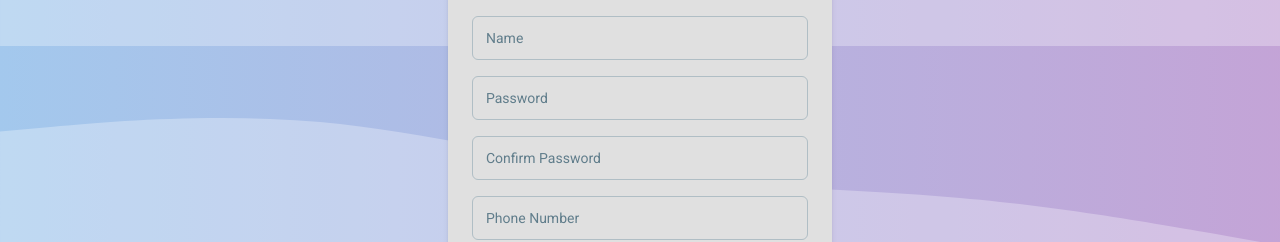
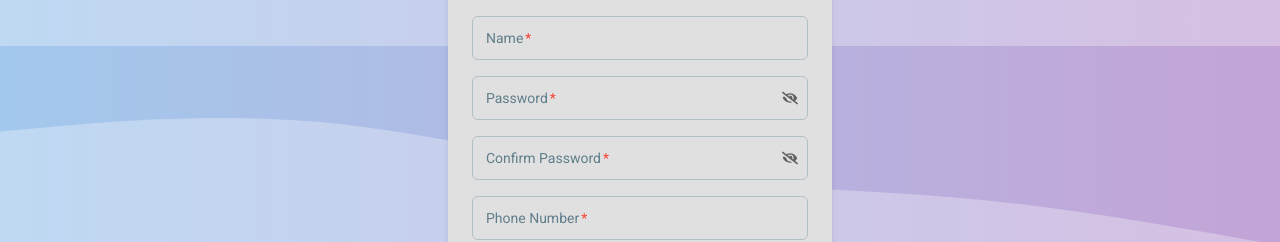
Before and after one commit to Sush25N/E_Com_App, a React (Create React App) app in the folder client/: page / in a window 1280 px wide. Both pictures are taken after a click on the button "SIGN UP". Shown: the part 238-480 px from the top of the page. Built offline with nearby package versions, Linux system fonts and the light colour scheme; a web font is replaced by a local one.

Commit message:
added browser validation to the app signup and sign in

```diff
--- a/client/package.json
+++ b/client/package.json
@@ -46,8 +46,6 @@
   "devDependencies": {
     "autoprefixer": "^10.4.16",
     "postcss": "^8.4.32",
-    "postcss-nesting": "^12.0.2",
-    "tailwindcss/nesting": "postcss-nesting",
     "tailwindcss": "^3.3.5"
   }
 }
--- a/client/src/components/login/Login.jsx
+++ b/client/src/components/login/Login.jsx
@@ -387,6 +387,7 @@ import {
 import "./login.css";
 import { useDispatch } from "react-redux";
 import { login, signup } from "../../features/slices/authSlice";
+import { FaEye, FaEyeSlash } from "react-icons/fa";
 
 const Login = () => {
   const initialState = {
@@ -395,6 +396,17 @@ const Login = () => {
     confirmPassword: "",
     phoneNumber: "",
     image: "",
+  };
+
+  const [isShow, setIsShow] = useState(false);
+  const [isShowConfirm, setIsShowConfirm] = useState(false);
+
+  const togglePass = () => {
+    setIsShow(!isShow);
+  };
+
+  const toggleConfirmPass = () => {
+    setIsShowConfirm(!isShowConfirm);
   };
 
   const [values, setValues] = useState(initialState);
@@ -517,6 +529,7 @@ const Login = () => {
         </CardHeader>
         <CardBody className="flex flex-col gap-4 p-6 relative z-20">
           <Input
+            required
             label="Name"
             size="lg"
             type="text"
@@ -524,14 +537,41 @@ const Login = () => {
             value={values.name}
             onChange={onChange}
           />
-          <Input
+          {/* <Input
             label="Password"
             size="lg"
-            type="password"
+            type={isShow ? "text" : "password"}
             name="password"
             value={values.password}
             onChange={onChange}
           />
+          <div onClick={togglePass}>{isShow ? <FaEye /> : <FaEyeSlash />}</div> */}
+          <div style={{ display: "flex", alignItems: "center" }}>
+            <div style={{ position: "relative", width: "100%" }}>
+              <Input
+                required
+                label="Password"
+                size="lg"
+                type={isShow ? "text" : "password"}
+                name="password"
+                value={values.password}
+                onChange={onChange}
+              />
+              <div
+                onClick={togglePass}
+                style={{
+                  position: "absolute",
+                  right: "10px",
+                  top: "50%",
+                  transform: "translateY(-50%)",
+                  cursor: "pointer",
+                }}
+              >
+                {isShow ? <FaEye /> : <FaEyeSlash />}
+              </div>
+            </div>
+          </div>
+
           {showWrongPasswordMessage && (
             <Typography variant="body2" color="red" className="mt-1">
               Incorrect username or password. Please try again.
@@ -550,15 +590,33 @@ const Login = () => {
           )}
           {isSignUp && (
             <>
+              <div style={{ display: "flex", alignItems: "center" }}>
+                <div style={{ position: "relative", width: "100%" }}>
                   <Input
+                    required
                     label="Confirm Password"
                     size="lg"
-                type="password"
+                    type={isShowConfirm ? "text" : "password"}
                     name="confirmPassword"
                     value={values.confirmPassword}
                     onChange={onChange}
                   />
+                  <div
+                    onClick={toggleConfirmPass}
+                    style={{
+                      position: "absolute",
+                      right: "10px",
+                      top: "50%",
+                      transform: "translateY(-50%)",
+                      cursor: "pointer",
+                    }}
+                  >
+                    {isShowConfirm ? <FaEye /> : <FaEyeSlash />}
+                  </div>
+                </div>
+              </div>
               <Input
+                required
                 label="Phone Number"
                 size="lg"
                 type="text"
--- a/client/src/components/navbar/Navbar.jsx
+++ b/client/src/components/navbar/Navbar.jsx
@@ -237,11 +237,11 @@ const Navbar = () => {
   );
 
   // State to track the number of results to display
-  const [displayCount, setDisplayCount] = useState(3);
+  const [displayCount, setDisplayCount] = useState(2);
 
   // Function to load more results
   const loadMoreResults = () => {
-    setDisplayCount(displayCount + 3);
+    setDisplayCount(displayCount + 2);
   };
 
   const handleOpen = () => {
@@ -341,7 +341,7 @@ const Navbar = () => {
       </div>
 
       {searchQuery && (
-        <div className="search-results grid grid-cols-1 sm:grid-cols-2 md:grid-cols-3 lg:grid-cols-3 gap-4 justify-center">
+        <div className="search-results grid grid-cols-1 sm:grid-cols-2 md:grid-cols-2 lg:grid-cols-2 gap-6 justify-center">
           {filteredProductsList.slice(0, displayCount).map((product) => (
             <Card
               key={product.id}
```
Also changed, not shown: 1 other file (tests, documents, lock files or other folders). Lines whose indentation alone changed are shown as unchanged.
